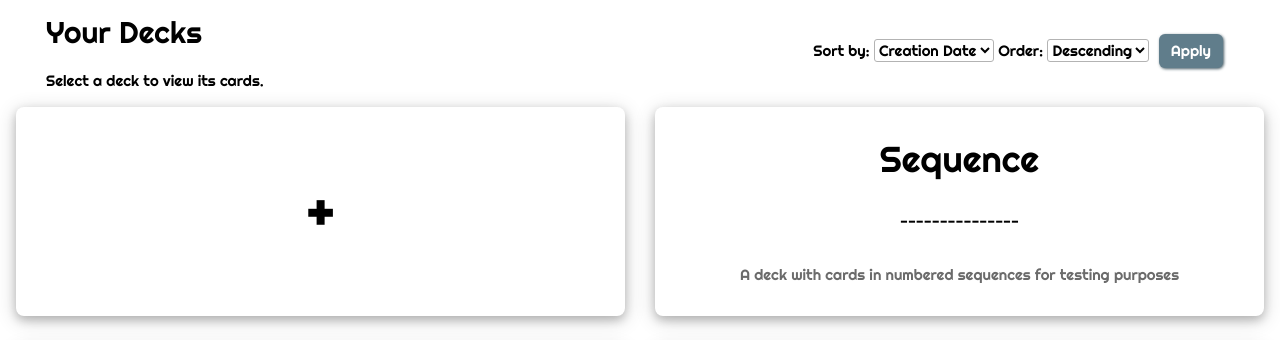
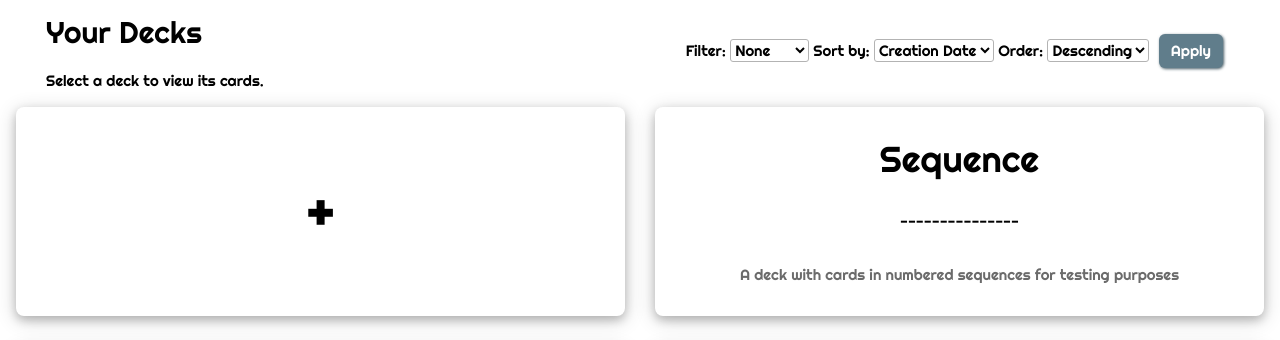
Before and after one commit to Sho-Wadamori/Flashcard, a Flask app: page /decks/ in a window 1280 px wide. Shown: the part 195-535 px from the top of the page. Run offline with Flask 3, Linux system fonts and the light colour scheme; data comes from the database, SQL or seed files in the repository.

Commit message:
added deck visibility filtering

```diff
--- a/app.py
+++ b/app.py
@@ -173,26 +173,41 @@ def home():
 # ---------- list all decks ----------
 @app.route('/decks/')
 def Decks():
+    filter = request.args.get('filter')
     sort_by = request.args.get('sort_by')
     order = request.args.get('order')
+    allowed_filter = {'none', 'public', 'unlisted', 'private'}
     allowed_sort = {'deck_creation', 'deck_name', 'deck_description'}
     allowed_order = {'ASC', 'DESC'}
 
+    if filter not in allowed_filter:
+        filter = 'none'  # default filter none
+
     if sort_by not in allowed_sort:
         sort_by = 'deck_creation'  # default sort by creation date
+
     if order not in allowed_order:
         order = 'DESC'  # default order descending
 
     # if user is logged in show all their decks
     if userID():
+        # if filter is not none
+        if filter != 'none':
+            filter_sql = "AND deck_visibility = ?"
+            filter_args = (userID(), filter)
+        else:
+            filter_sql = ""
+            filter_args = (userID(),)
+
         # get all the decks id, name, description, and creation date
         sql = f"""
                 SELECT deck_ID, deck_name, deck_description, deck_creation
                 FROM Decks
                 WHERE deck_userID = ?
+                {filter_sql}
                 ORDER BY {sort_by} {order};
             """
-        result = query_db(sql, (userID(),))
+        result = query_db(sql, filter_args)
 
     # if user not logged in
     else:
@@ -210,6 +225,7 @@ def Decks():
         results=result,
         sort_by=sort_by,
         order=order,
+        filter=filter,
         userID=userID()
     )
 
--- a/static/css/cardList.css
+++ b/static/css/cardList.css
@@ -76,6 +76,7 @@
 }
 
 /* sort and ordering buttons */
+#filter,
 #sort_by,
 #order {
   border-width: 1px;
--- a/templates/decks.html
+++ b/templates/decks.html
@@ -14,7 +14,15 @@
     <!-- If decks exist -->
     {% if results %}
 
-        <form action="{{ url_for('Decks') }}" method="GET" class='sort-form' style="top: 18px;">
+    <form action="{{ url_for('Decks') }}" method="GET" class='sort-form' style="top: 18px;">
+        <label for="filter">Filter:</label>
+        <select name="filter" id="filter">
+            <option value="none" {% if filter == 'none' %}selected{% endif %}>None</option>
+            <option value="public" {% if filter == 'public' %}selected{% endif %}>Public</option>
+            <option value="unlisted" {% if filter == 'unlisted' %}selected{% endif %}>Unlisted</option>
+            <option value="private" {% if filter == 'private' %}selected{% endif %}>Private</option>
+        </select>
+
         <label for="sort_by">Sort by:</label>
         <select name="sort_by" id="sort_by">
             <option value="deck_creation" {% if sort_by == 'deck_creation' %}selected{% endif %}>Creation Date</option>
@@ -29,11 +37,23 @@
         </select>
 
         <button type="submit">Apply</button>
-        </form>
+    </form>
 
     <!-- No deck message -->
     {% else %}
         <p>You have no decks yet.</p>
+
+        <form action="{{ url_for('Decks') }}" method="GET" class='sort-form' style="top: 18px;">
+            <label for="filter">Filter:</label>
+            <select name="filter" id="filter">
+                <option value="none" {% if filter == 'none' %}selected{% endif %}>None</option>
+                <option value="public" {% if filter == 'public' %}selected{% endif %}>Public</option>
+                <option value="unlisted" {% if filter == 'unlisted' %}selected{% endif %}>Unlisted</option>
+                <option value="private" {% if filter == 'private' %}selected{% endif %}>Private</option>
+            </select>
+
+            <button type="submit">Apply</button>
+        </form>
 
         <a href="{{ url_for('createDeck') }}">
             <div class="w3-card-4">
```
